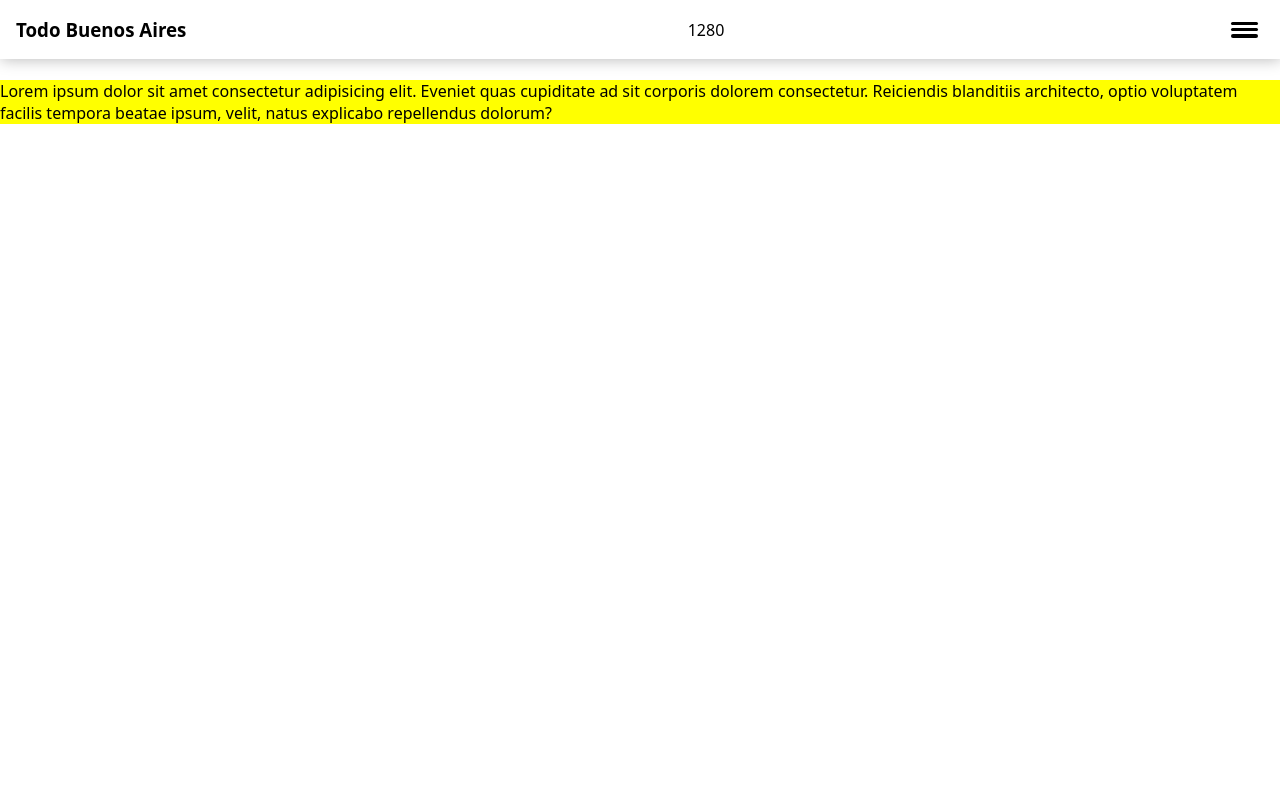
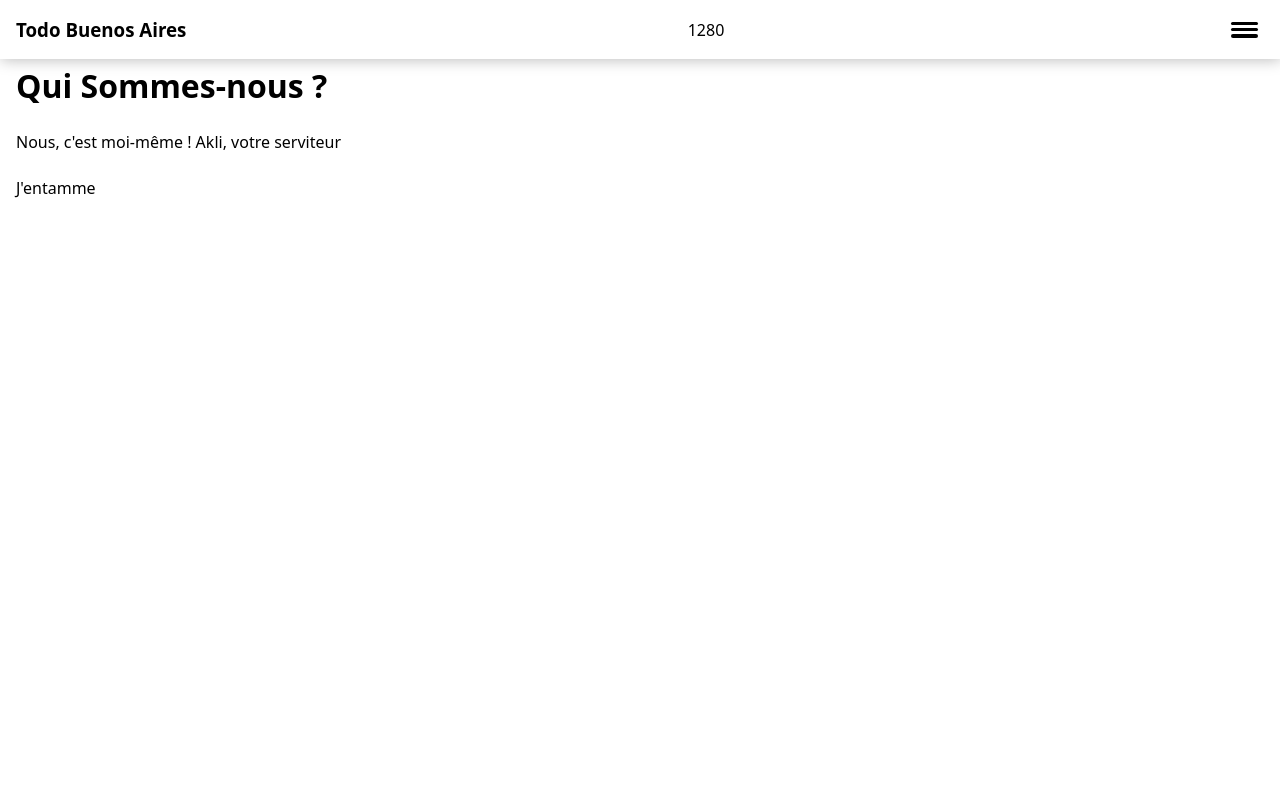
Before and after one commit to akliyachir/blog, a React (Vite) app in the folder client/: page /about in a window 1280 px wide. Shown: the top 800 px of the page. Built offline with nearby package versions, Linux system fonts and the light colour scheme.

Commit message:
navigation

```diff
--- a/client/src/2_Pages/02_AboutUs.css
+++ b/client/src/2_Pages/02_AboutUs.css
@@ -1,3 +1,6 @@
 .AboutUs {
- background-color: yellow;
+ display: flex;
+ flex-direction: column;
+ gap: 1.5rem;
+ margin-inline:1rem
 }
--- a/client/src/2_Pages/02_AboutUs.jsx
+++ b/client/src/2_Pages/02_AboutUs.jsx
@@ -3,10 +3,9 @@ import "./02_AboutUs.css";
 export default function AboutUs() {
   return (
     <div className="AboutUs">
-      Lorem ipsum dolor sit amet consectetur adipisicing elit. Eveniet quas
-      cupiditate ad sit corporis dolorem consectetur. Reiciendis blanditiis
-      architecto, optio voluptatem facilis tempora beatae ipsum, velit, natus
-      explicabo repellendus dolorum?
+      <h1>Qui Sommes-nous ?</h1>
+      <p>Nous, c'est moi-même ! Akli, votre serviteur</p>
+      <p>J'entamme</p>
     </div>
   );
 }
--- a/client/src/2_Pages/03_BlogLanding.css
+++ b/client/src/2_Pages/03_BlogLanding.css
@@ -1,3 +1,6 @@
 .BlogLanding {
- background-color: cornflowerblue;
+display: flex;
+justify-content: center;
+align-items: center;
+flex-direction: column;
 }
--- a/client/src/RootLayout.css
+++ b/client/src/RootLayout.css
@@ -6,7 +6,7 @@
 
 
 .MainContentContainerRootLayout {
- margin-top: 5rem ;
+ margin-top: 4rem ;
  width: 100%;
  min-height: 100vh;
 }
```
